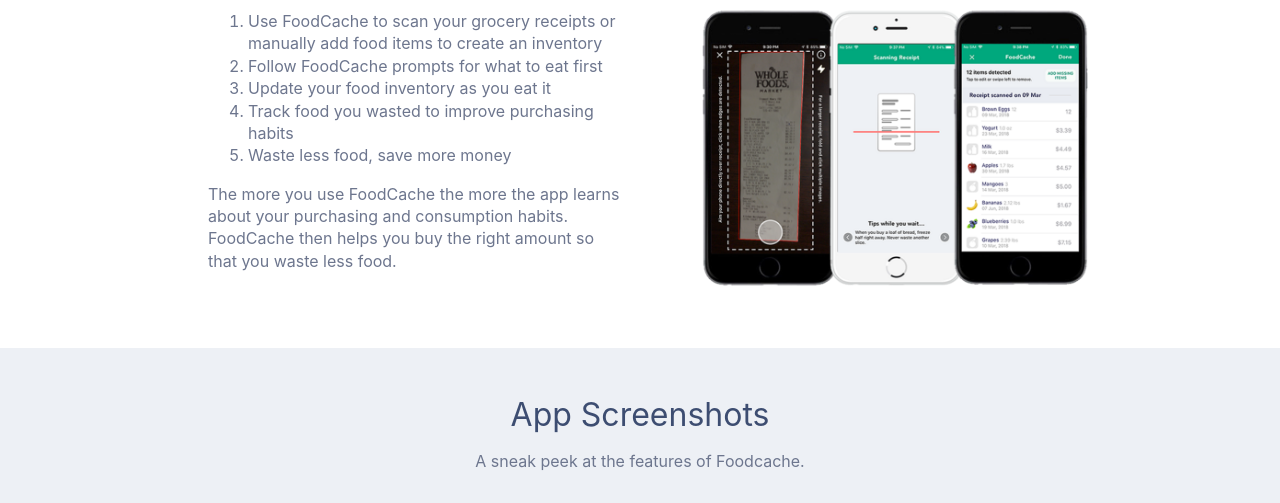
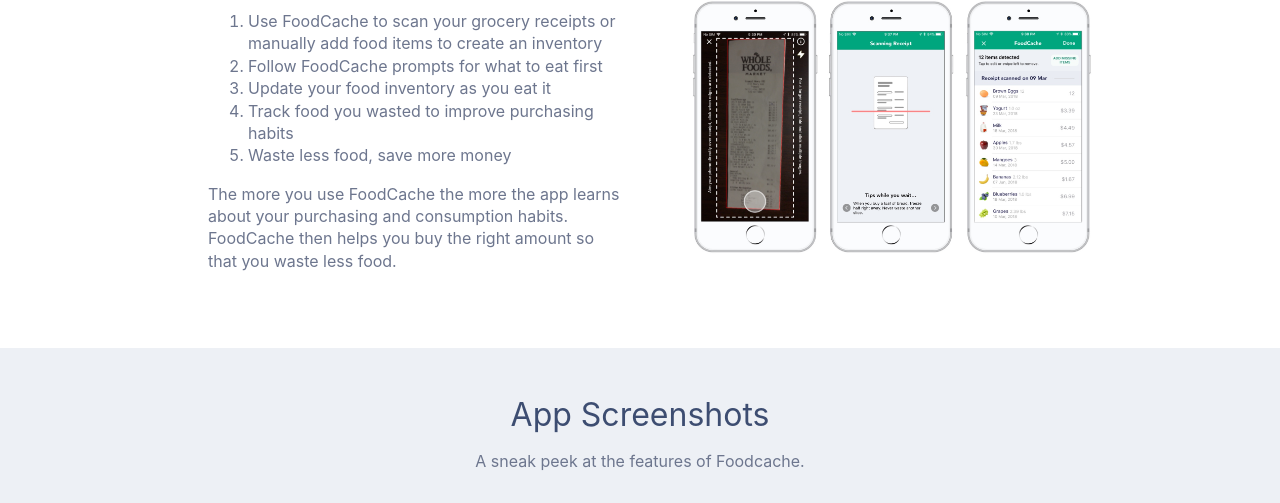
Before and after one commit to gyanl/Foodcache, a plain HTML site: page index.html in a window 1280 px wide. Shown: the part 715-1218 px from the top of the page. Drawn offline with Linux system fonts and the light colour scheme.

Commit message:
Update image

```diff
--- a/index.html
+++ b/index.html
@@ -64,7 +64,7 @@ you can track vegetables, fruits, dairy and baked goods.</div>
           </ol>
 <p>The more you use FoodCache the more the app learns about your purchasing and consumption habits. FoodCache then helps you buy the right amount so that you waste less food.
         </div>
-          <img class="col1of2 col-right" src="img/image1.png" alt="">
+          <img class="col1of2 col-right" src="img/image1.jpg" alt="">
         <div class="space"></div>
       </div>
 <div class="graybg">
```
Also changed, not shown: img/image1.jpg (added).
